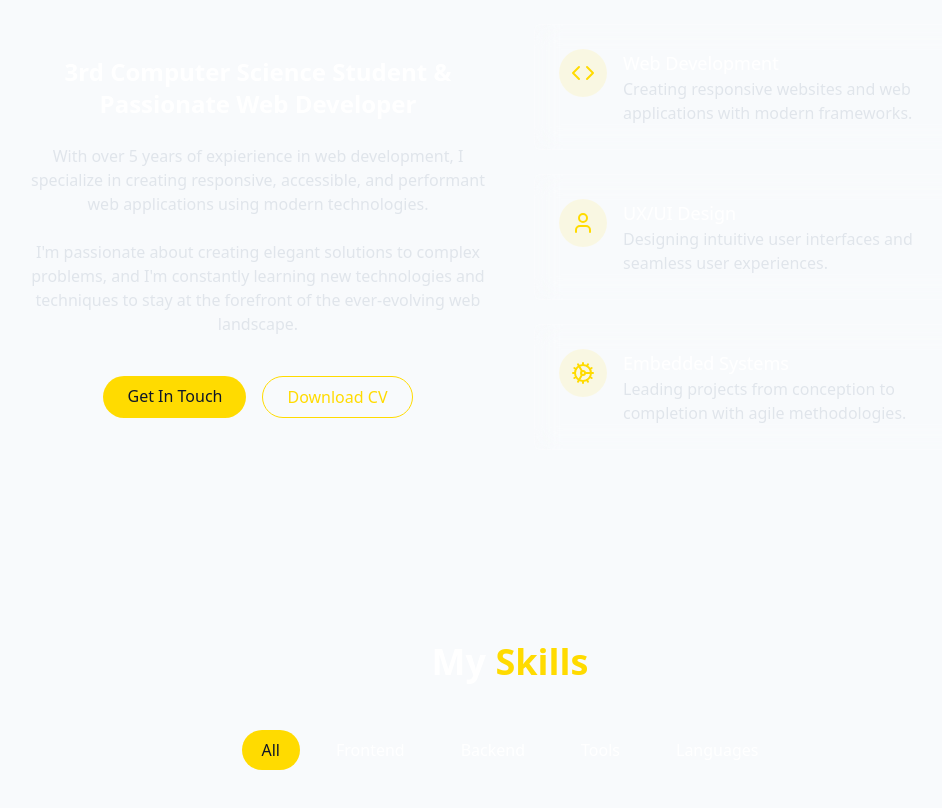
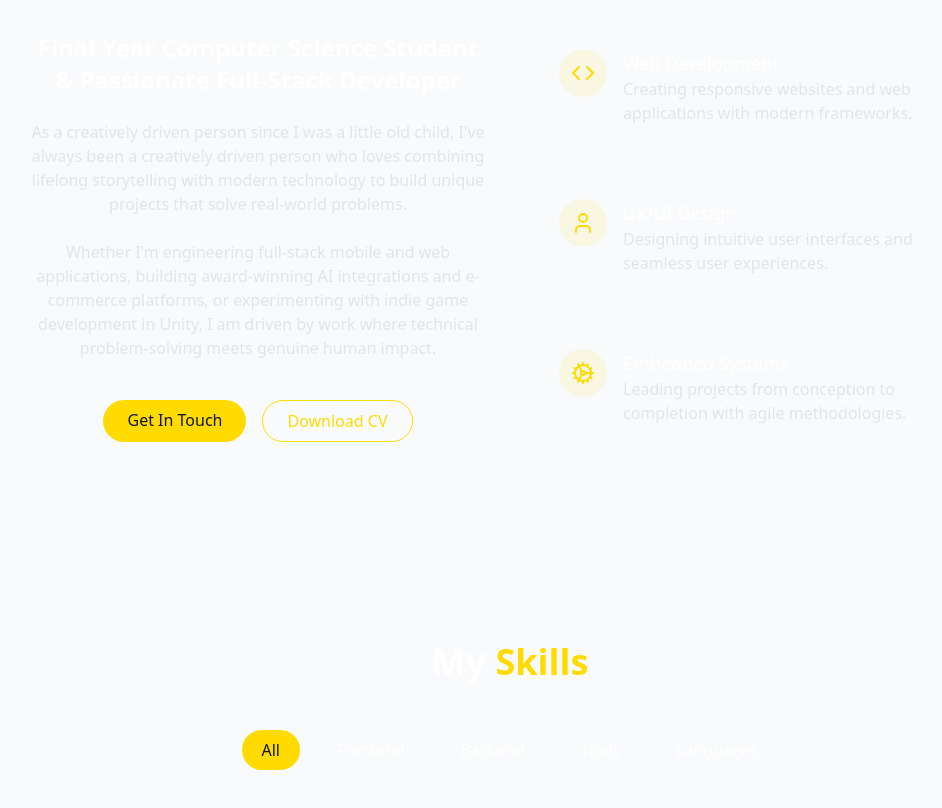
Before and after one commit to Yad1999/aj-stellar-portfolio, a React (Vite) app: page / in a window 1280 px wide. Shown: the part 960-1768 px from the top of the page, without its empty margins (130-1072 px from the left). Built offline with nearby package versions, Linux system fonts and the light colour scheme.

Commit message:
feat: add AboutSection component to portfolio

```diff
--- a/src/components/AboutSection.jsx
+++ b/src/components/AboutSection.jsx
@@ -12,20 +12,21 @@ export const AboutSection = () => {
                 <div className="grid grid-cols-1 md:grid-cols-2 gap-12 items-center">
                     <div className="space-y-6">
                         <h3 className="text-2xl font-semibold">
-                            3rd Computer Science Student & Passionate Web Developer
+                            Final Year Computer Science Student & Passionate Full-Stack Developer
                         </h3>
 
                         <p className="text-muted-foreground">
-                            With over 5 years of expierience in web development, I specialize
-                            in creating responsive, accessible, and performant web
-                            applications using modern technologies.
+                            As a creatively driven person since I was a little old child,
+                            I've always been a creatively driven person who loves combining lifelong
+                            storytelling with modern technology to build unique projects that solve
+                            real-world problems.
                         </p>
 
                         <p className="text-muted-foreground">
-                            I'm passionate about creating elegant solutions to complex
-                            problems, and I'm constantly learning new technologies and
-                            techniques to stay at the forefront of the ever-evolving web
-                            landscape.
+                            Whether I'm engineering full-stack mobile and web applications,
+                            building award-winning AI integrations and e-commerce platforms,
+                            or experimenting with indie game development in Unity, I am driven
+                            by work where technical problem-solving meets genuine human impact.
                         </p>
 
                         <div className="flex flex-col sm:flex-row gap-4 pt-4 justify-center">
@@ -44,7 +45,7 @@ export const AboutSection = () => {
                         <div className="gradient-border p-6 card-hover">
                             <div className="flex items-start gap-4">
                                 <div className="p-3 rounded-full bg-primary/10">
-                                    <Code className="h-6 w-6 text-primary"/>
+                                    <Code className="h-6 w-6 text-primary" />
                                 </div>
                                 <div className="text-left">
                                     <h4 className="font-text-semibold text-lg">Web Development</h4>
@@ -59,7 +60,7 @@ export const AboutSection = () => {
                         <div className="gradient-border p-6 card-hover">
                             <div className="flex items-start gap-4">
                                 <div className="p-3 rounded-full bg-primary/10">
-                                    <User className="h-6 w-6 text-primary"/>
+                                    <User className="h-6 w-6 text-primary" />
                                 </div>
                                 <div className="text-left">
                                     <h4 className="font-text-semibold text-lg">UX/UI Design</h4>
@@ -74,7 +75,7 @@ export const AboutSection = () => {
                         <div className="gradient-border p-6 card-hover">
                             <div className="flex items-start gap-4">
                                 <div className="p-3 rounded-full bg-primary/10">
-                                    <Cog className="h-6 w-6 text-primary"/>
+                                    <Cog className="h-6 w-6 text-primary" />
                                 </div>
                                 <div className="text-left">
                                     <h4 className="font-text-semibold text-lg">Embedded Systems</h4>
```
